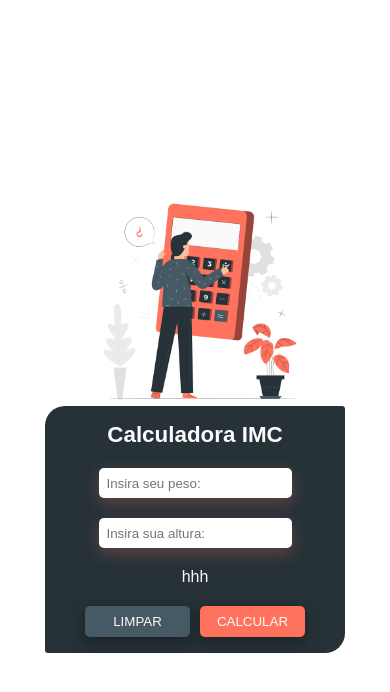
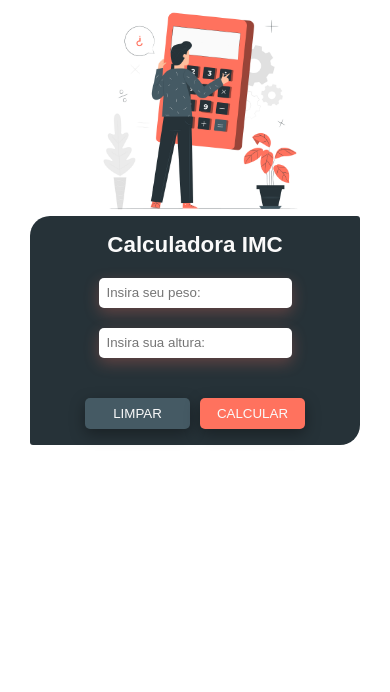
Before and after one commit to lisamignot/imc_calculator-react, a React (Vite) app: page / in a window 390 px wide. Shown: the top 692 px of the page. Built offline with nearby package versions, Linux system fonts and the light colour scheme.

Commit message:
style: correção no css module

```diff
--- a/src/components/Calculadora/Calculadora.module.css
+++ b/src/components/Calculadora/Calculadora.module.css
@@ -79,8 +79,7 @@
 
 @media screen and (max-width: 767px) {
     .calculadora {
-        max-width: 90%;
-        width: 300px;
+        max-width: 100%;
         margin-top: 5px;
         margin-right: 0;
         margin-left: 0;
--- a/src/components/Calculadora/index.jsx
+++ b/src/components/Calculadora/index.jsx
@@ -47,7 +47,7 @@ const Calculadora = () => {
                 <input className={styles.input} type="number" placeholder='Insira sua altura:' value={ altura } onChange={e => setAltura(parseFloat(e.target.value))} />
             </div>
 
-            <div className={styles.calcresultado}><p>hhh<span><strong>{ resultado }</strong></span></p></div>
+            <div className={styles.calcresultado}><span><strong>{ resultado }</strong></span></div>
 
             <div className={styles.btn}>
                 <button className={styles.resetBtn} onClick={ limparCampos }>LIMPAR</button>
--- a/src/global.css
+++ b/src/global.css
@@ -15,7 +15,7 @@
 .container{
     margin: 0 auto;
     width: 100%;
-    height: 100vh;
+    max-height: 100vh;
     display: flex;
     align-items: center;
     justify-content: center;
```
